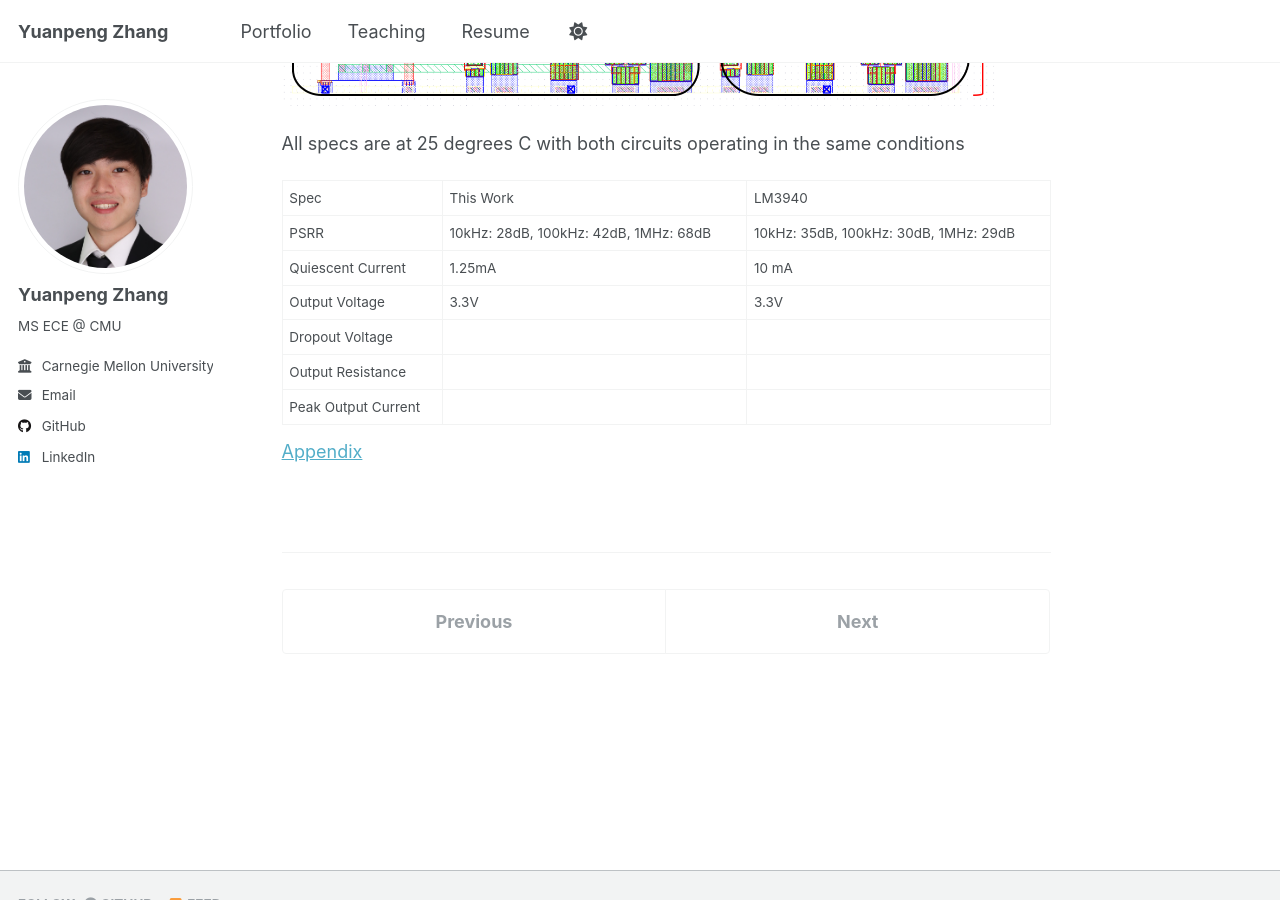
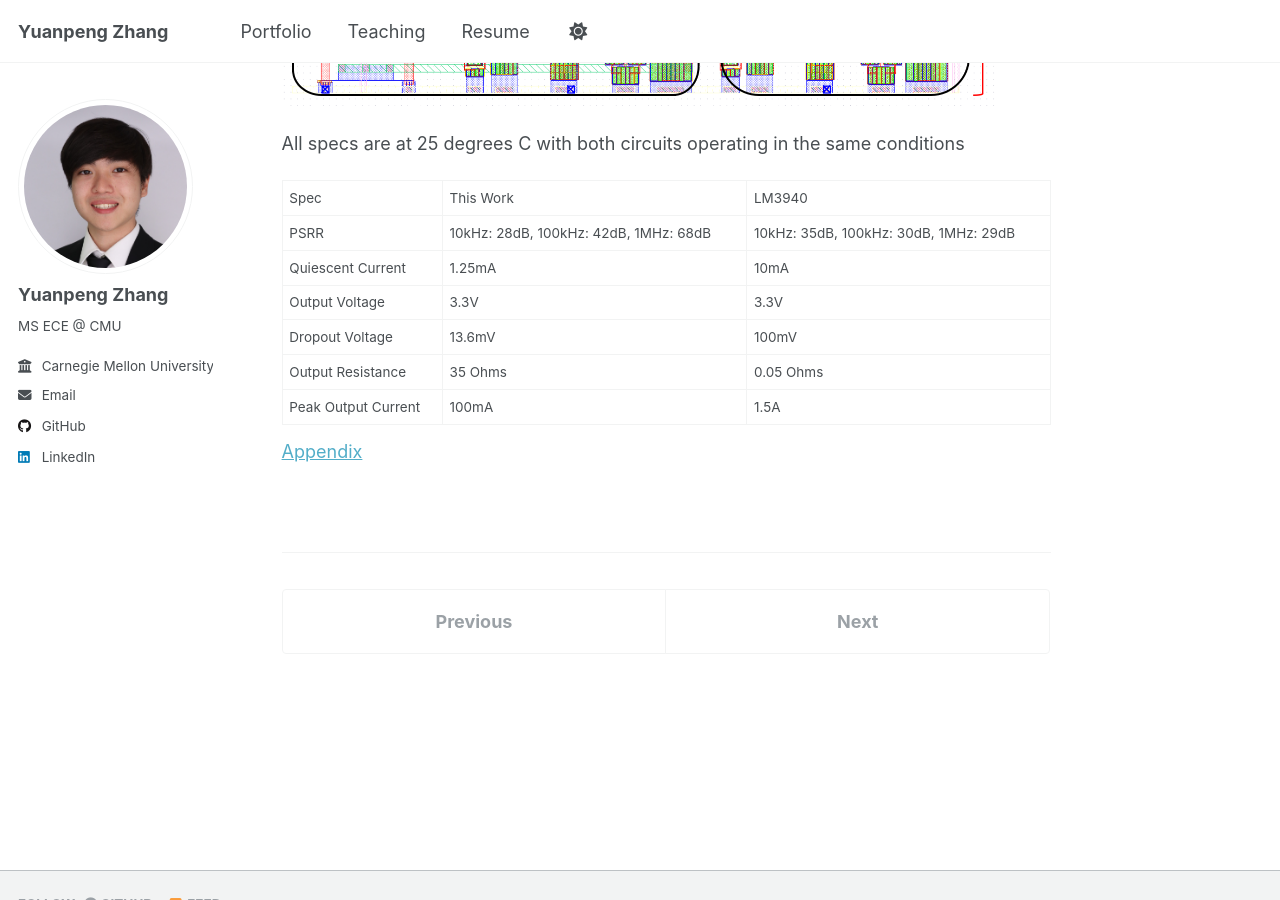
Before and after one commit to yuanpenguin/yuanpenguin.github.io, a Jekyll site: the page built from _portfolio/portfolio-5.md, in a window 1280 px wide and 900 px high, scrolled down 499 px. Built offline with Jekyll 4.4.1, drawn with Linux system fonts in a browser that asks for light colours; a script that is not in the unit is left out.

Commit message:
Update portfolio-5.md

```diff
--- a/_portfolio/portfolio-5.md
+++ b/_portfolio/portfolio-5.md
@@ -12,10 +12,10 @@ All specs are at 25 degrees C with both circuits operating in the same condition
 
 | Spec                | This Work                             | LM3940                                |
 | PSRR                | 10kHz: 28dB, 100kHz: 42dB, 1MHz: 68dB | 10kHz: 35dB, 100kHz: 30dB, 1MHz: 29dB |
-| Quiescent Current   | 1.25mA                                | 10 mA                                 |
+| Quiescent Current   | 1.25mA                                | 10mA                                  |
 | Output Voltage      | 3.3V                                  | 3.3V                                  |
-| Dropout Voltage     |                                       |                                       |
-| Output Resistance   |                                       |                                       |
-| Peak Output Current |                                       |                                       |
+| Dropout Voltage     | 13.6mV                                | 100mV                                 |
+| Output Resistance   | 35 Ohms                               | 0.05 Ohms                             |
+| Peak Output Current | 100mA                                 | 1.5A                                  |
 
 [Appendix](/portfolio/portfolio-5/appendix)
```
